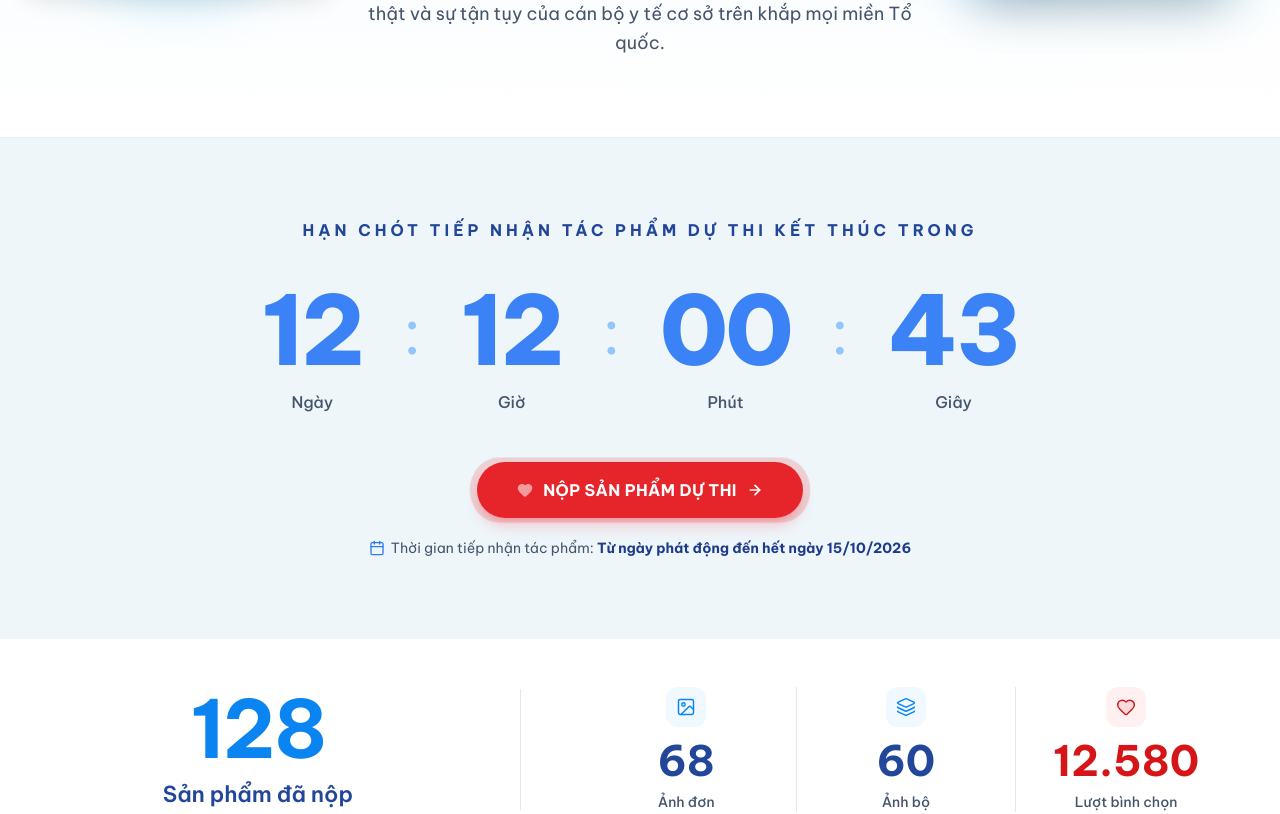
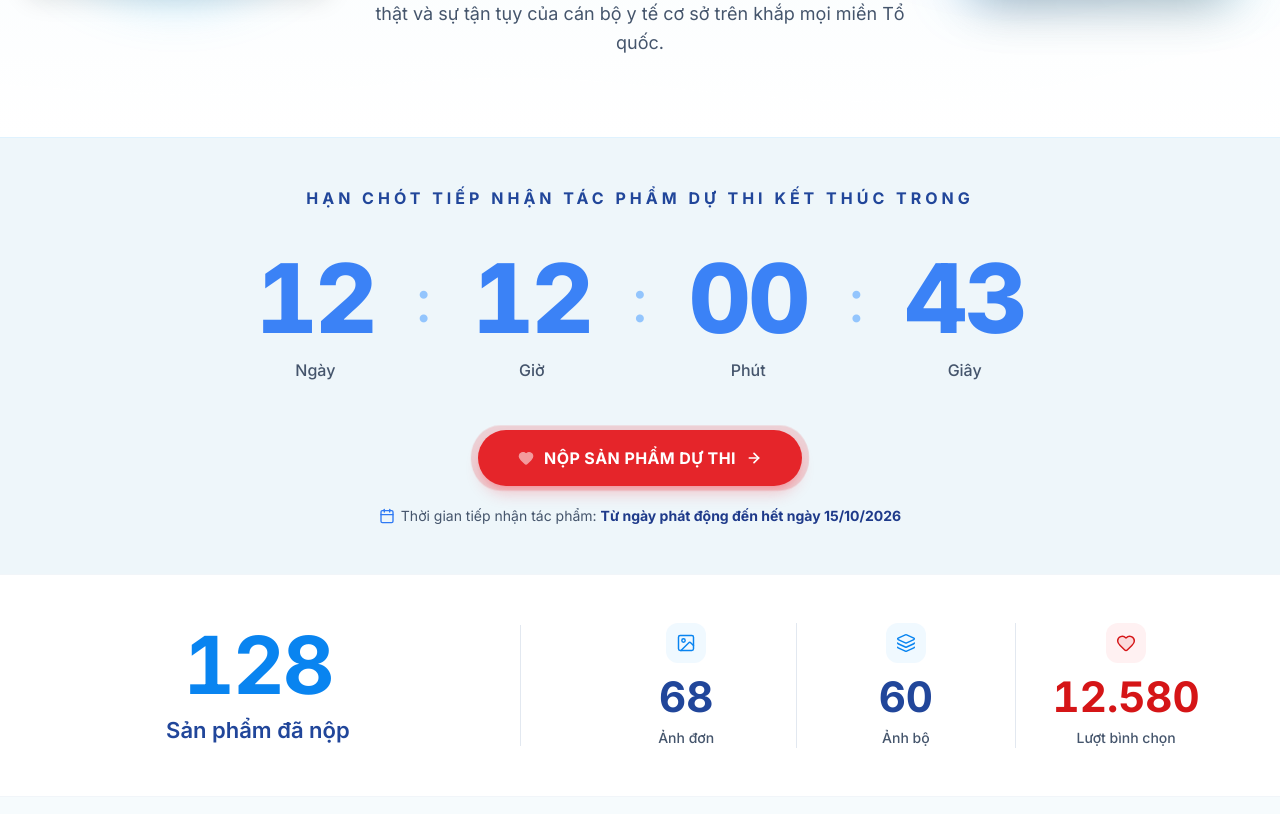
Before and after one commit to hoaltm234111e-droid/BoYTeProject, a React (Vite) app: page / in a window 1280 px wide. Shown: the part 679-1493 px from the top of the page. Built offline with nearby package versions, Linux system fonts and the light colour scheme.

Commit message:
style: update typography and simplify contest content
Switch font from 'Be Vietnam Pro' to 'Inter' for better readability, reduce padding in the countdown section, and simplify contest timeline descriptions.

```diff
--- a/index.html
+++ b/index.html
@@ -11,7 +11,7 @@
     <meta name="twitter:card" content="summary_large_image" />
     <link rel="preconnect" href="https://fonts.googleapis.com" />
     <link rel="preconnect" href="https://fonts.gstatic.com" crossorigin />
-    <link href="https://fonts.googleapis.com/css2?family=Be+Vietnam+Pro:ital,wght@0,300;0,400;0,500;0,600;0,700;0,800;0,900;1,400;1,600&display=swap" rel="stylesheet" />
+    <link href="https://fonts.googleapis.com/css2?family=Inter:wght@300;400;500;600;700;800;900&display=swap" rel="stylesheet" />
   </head>
   <body class="bg-white text-slate-800 antialiased selection:bg-[#2EBDF4]/30 selection:text-[#21469A]">
     <div id="root"></div>
--- a/src/components/CountdownSection.tsx
+++ b/src/components/CountdownSection.tsx
@@ -48,7 +48,7 @@ export const CountdownSection: React.FC<CountdownSectionProps> = ({ onSubmitClic
   };
 
   return (
-    <section className="py-14 sm:py-16 md:py-20 bg-[#EEF6FA] relative overflow-hidden">
+    <section className="py-8 sm:py-10 md:py-12 bg-[#EEF6FA] relative overflow-hidden">
       <motion.div
         initial={{ opacity: 0, y: 35 }}
         whileInView={{ opacity: 1, y: 0 }}
--- a/src/data/contestData.ts
+++ b/src/data/contestData.ts
@@ -181,42 +181,42 @@ export const TIMELINE_DATA: TimelineStep[] = [
     id: 1,
     title: 'GĐ 1: Chuẩn bị & Phát động',
     date: 'Tháng 6 - 8/2026',
-    description: 'Ban hành Kế hoạch, Thể lệ; lập Ban Tổ chức, BGK, Tổ Thư ký; thiết lập cổng trực tuyến và tổ chức Lễ phát động.',
+    description: 'Ban hành Kế hoạch, Thể lệ',
     status: 'completed'
   },
   {
     id: 2,
     title: 'GĐ 2: Tiếp nhận hồ sơ',
     date: 'Từ phát động - 15/10/2026',
-    description: 'Tiếp nhận sản phẩm dự thi trực tuyến qua cổng Cuocthitiemchung2026.org; sàng lọc kỹ thuật và rà soát tính hợp lệ.',
+    description: 'Tiếp nhận sản phẩm dự thi trực tuyến qua cổng Cuocthitiemchung2026.org',
     status: 'active'
   },
   {
     id: 3,
     title: 'GĐ 3: Chấm Sơ khảo',
     date: 'Tháng 10/2026',
-    description: 'Hội đồng Giám khảo chấm sơ khảo, lựa chọn ra 100 tác phẩm xuất sắc nhất (gồm 50 ảnh đơn và 50 chùm ảnh).',
+    description: 'Hội đồng Giám khảo chấm sơ khảo, lựa chọn ra 100 tác phẩm xuất sắc nhất',
     status: 'upcoming'
   },
   {
     id: 4,
     title: 'GĐ 3: Bình chọn trực tuyến',
     date: 'Tháng 10 - 11/2026',
-    description: 'Mở cổng bình chọn trực tuyến công khai cho 100 tác phẩm vào Vòng Sơ khảo; rà soát chống gian lận tương tác.',
+    description: 'Mở cổng bình chọn trực tuyến công khai cho 100 tác phẩm vào Vòng Sơ khảo',
     status: 'upcoming'
   },
   {
     id: 5,
     title: 'GĐ 3: Chấm Chung khảo',
     date: 'Tháng 11/2026',
-    description: 'Hội đồng Giám khảo chấm độc lập 100 tác phẩm (Tổng điểm = 80% chuyên môn + 20% điểm bình chọn trực tuyến).',
+    description: 'Hội đồng Giám khảo chấm độc lập 100 tác phẩm',
     status: 'upcoming'
   },
   {
     id: 6,
     title: 'GĐ 4: Tổng kết & Trao giải',
     date: 'Tháng 11 - 12/2026',
-    description: 'Tổ chức Lễ Tổng kết, công bố và trao giải thưởng; lưu trữ tư liệu phục vụ truyền thông - giáo dục sức khỏe.',
+    description: 'Tổ chức Lễ Tổng kết, công bố và trao giải thưởng',
     status: 'upcoming'
   }
 ];
--- a/src/index.css
+++ b/src/index.css
@@ -1,7 +1,7 @@
 @import "tailwindcss";
 
 @theme {
-  --font-sans: 'Be Vietnam Pro', system-ui, -apple-system, BlinkMacSystemFont, 'Segoe UI', Roboto, sans-serif;
+  --font-sans: 'Inter', system-ui, -apple-system, BlinkMacSystemFont, 'Segoe UI', Roboto, sans-serif;
   --color-moh-darkblue: #21469A;
   --color-moh-blue: #0984F0;
   --color-moh-cyan: #2EBDF4;
@@ -11,7 +11,7 @@
 }
 
 html, body {
-  font-family: 'Be Vietnam Pro', system-ui, -apple-system, BlinkMacSystemFont, 'Segoe UI', Roboto, sans-serif;
+  font-family: 'Inter', system-ui, -apple-system, BlinkMacSystemFont, 'Segoe UI', Roboto, sans-serif;
   scroll-behavior: smooth;
   text-rendering: optimizeLegibility;
   -webkit-font-smoothing: antialiased;
```
